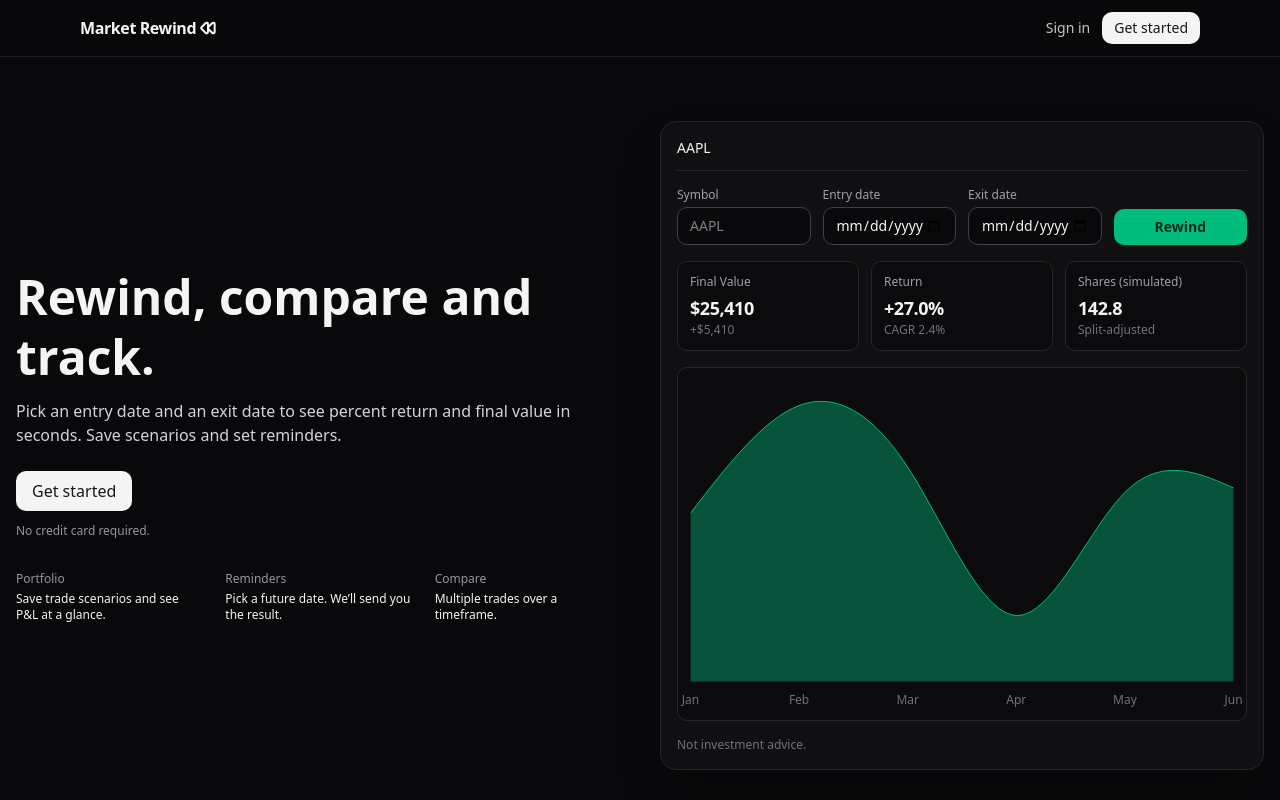
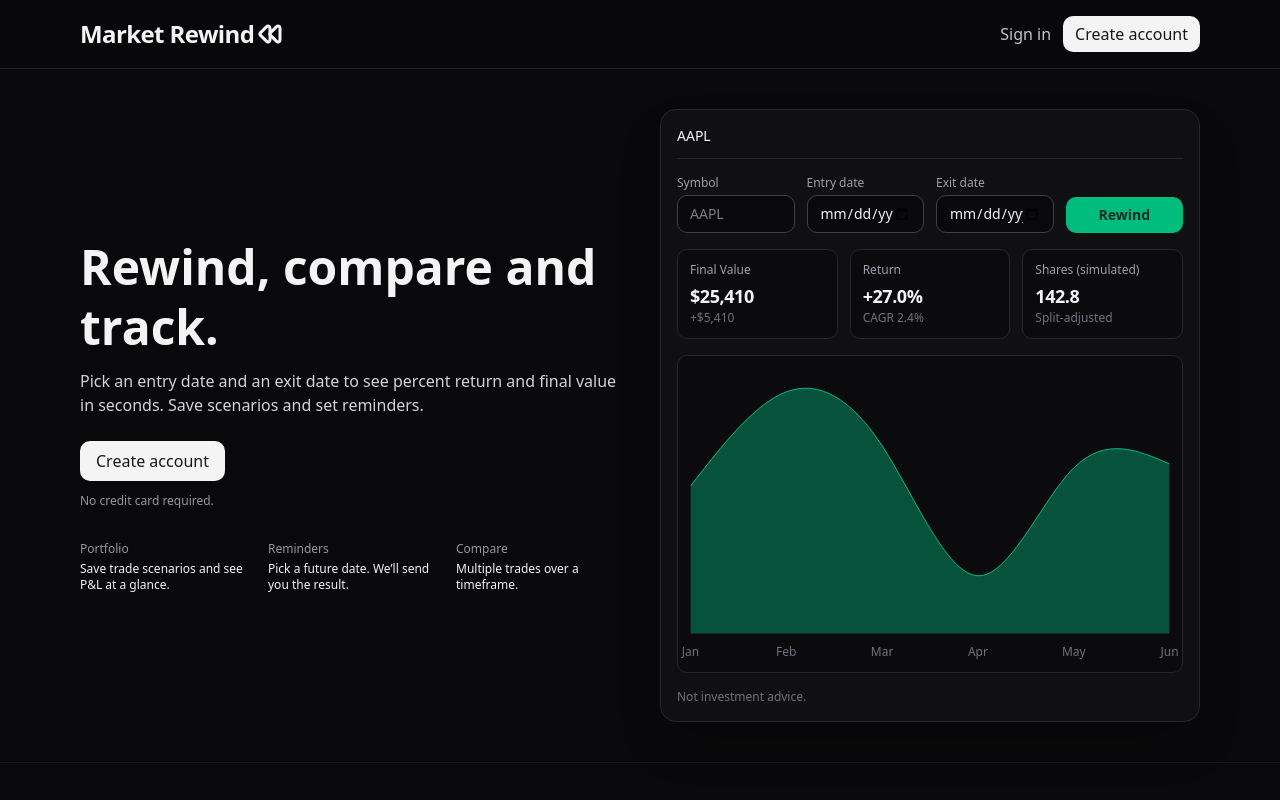
Before and after one commit to farhan-syed/marketrewind, a React (Vite) app: page / in a window 1280 px wide. Shown: the top 800 px of the page. Built offline with nearby package versions, Linux system fonts and the light colour scheme.

Commit message:
tailwind changes for sizing and inputs

```diff
--- a/src/components/Header.tsx
+++ b/src/components/Header.tsx
@@ -6,12 +6,12 @@ function Header({ }: HeaderProps) {
   return (
 
     <header className="sticky top-0 z-30 border-b border-zinc-800/80 bg-zinc-950/80 backdrop-blur">
-      <div className="mx-auto max-w-6xl px-4 py-3 flex items-center justify-between">
+      <div className="mx-auto max-w-6xl px-4 py-4 flex items-center justify-between">
         <a href="/" className="inline-flex items-center gap-1">
-          <span className="font-semibold tracking-tight">
+          <span className="font-semibold tracking-tight text-2xl">
             Market Rewind
           </span>
-          <RewindIcon size={16} strokeWidth={3} />
+          <RewindIcon size={24} strokeWidth={3} />
         </a>
         <nav className="hidden md:flex items-center gap-6 text-sm text-zinc-300">
           {/* <a className="text-zinc-100 font-medium" href="/rewind">Rewind</a>
@@ -20,8 +20,8 @@ function Header({ }: HeaderProps) {
             <a className="opacity-80 hover:opacity-100" href="/pro">Pro</a> */}
         </nav>
         <div className="flex items-center gap-3">
-          <a href="/signin" className="text-sm opacity-80 hover:opacity-100">Sign in</a>
-          <a href="/signup" className="rounded-lg bg-zinc-100 px-3 py-1.5 text-sm font-medium text-zinc-900 hover:bg-white">Get started</a>
+          <a href="/signin" className="text-md opacity-80 hover:opacity-100">Sign in</a>
+          <a href="/signup" className="rounded-lg bg-zinc-100 px-3 py-1.5 text-md font-medium text-zinc-900 hover:bg-white">Create account</a>
         </div>
       </div>
     </header>
--- a/src/components/Hero.tsx
+++ b/src/components/Hero.tsx
@@ -8,7 +8,7 @@ function Hero({ }: HeroProps) {
 
     return (
         <section className="relative">
-            <div className="mx-auto max-w-7xl px-4 py-12 lg:py-16 grid gap-10 lg:grid-cols-2 lg:items-center">
+            <div className="mx-auto max-w-6xl px-4 py-12 lg:py-10 grid gap-10 lg:grid-cols-2 lg:items-center">
                 <div>
                     <h1 className="text-3xl/tight md:text-5xl/tight font-semibold tracking-light">
                         Rewind, compare and track.
@@ -19,7 +19,7 @@ function Hero({ }: HeroProps) {
                         reminders.
                     </p>
                     <div className="mt-6 flex items-center gap-4">
-                        <a href="#tool" className="rounded-lg bg-zinc-100 px-4 py-2 text-zinc-900 font-medium hover:bg-white">Get started</a>
+                        <a href="#tool" className="rounded-lg bg-zinc-100 px-4 py-2 text-zinc-900 font-medium hover:bg-white">Create account</a>
                         {/* <a href="/pro" className="text-zinc-300 hover:text-zinc-100">See Pro features →</a> */}
                     </div>
                      <p className="mt-3 max-w-prose text-zinc-300 opacity-70 text-xs">No credit card required.</p>
--- a/src/components/RewindTool.tsx
+++ b/src/components/RewindTool.tsx
@@ -30,27 +30,27 @@ function RewindTool({ }: RewindToolProps) {
                 </div>
 
                 {/* Inputs */}
-                <form className="mt-4 grid grid-cols-1 gap-3 md:grid-cols-4">
-                    <label className="flex flex-col gap-1">
+                <form className="mt-4 grid grid-cols-1 w-full gap-3 md:grid-cols-4">
+                    <label className="flex flex-col gap-1 min-w-0">
                         <span className="text-xs text-zinc-400">Symbol</span>
                         <input
                             value=""
                             placeholder="AAPL"
-                            className="w-full rounded-lg border border-zinc-700 bg-zinc-950 px-3 py-2 text-sm outline-none focus:border-zinc-500"
+                            className="w-full rounded-lg border border-zinc-700 bg-zinc-950 px-3 py-2 text-sm outline-none focus:border-zinc-500 min-w-0"
                             inputMode="text"
                             autoCapitalize="characters"
                             aria-label="Ticker"
                         />
                     </label>
-                    <label className="flex flex-col gap-1">
+                    <label className="flex flex-col gap-1 min-w-0">
                         <span className="text-xs text-zinc-400">Entry date</span>
                         <input
                             type="date"
-                            className="w-full rounded-lg border border-zinc-700 bg-zinc-950 px-3 py-2 text-sm outline-none focus:border-zinc-500"
+                            className="w-full rounded-lg border border-zinc-700 bg-zinc-950 px-3 py-2 text-sm outline-none focus:border-zinc-500 min-w-0"
                             aria-label="Buy date"
                         />
                     </label>
-                    <label className="flex flex-col gap-1">
+                    <label className="flex flex-col gap-1 min-w-0">
                         <span className="text-xs text-zinc-400">Exit date</span>
                         <input
                             type="date"
@@ -58,7 +58,7 @@ function RewindTool({ }: RewindToolProps) {
                             aria-label="Sell date"
                         />
                     </label>
-                    <div className="flex items-end">
+                    <div className="flex items-end min-w-0">
                         <button
                             type="submit"
                             className="w-full rounded-lg bg-emerald-500 px-3 py-2 text-sm font-semibold text-emerald-950 hover:bg-emerald-400"
```
